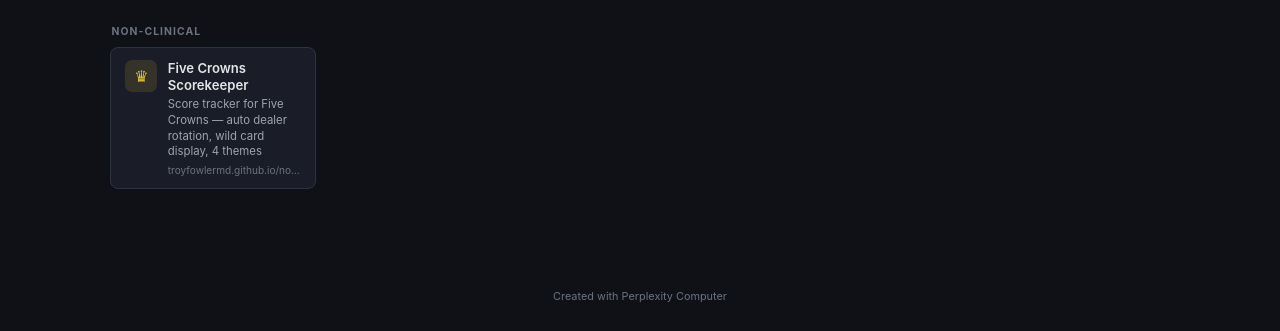
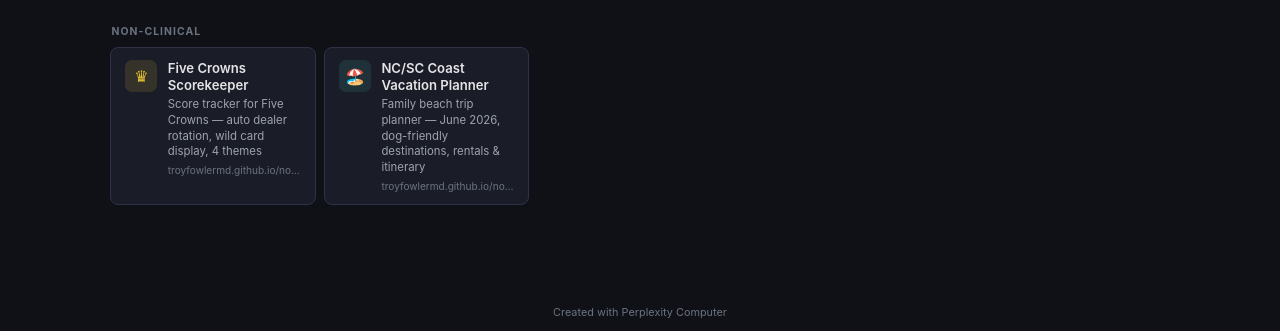
Before and after one commit to TroyFowlerMD/my-dashboard, a plain HTML site: page index.html in a window 1280 px wide. Shown: the part 1148-1479 px from the top of the page. Drawn offline with Linux system fonts and the light colour scheme.

Commit message:
Add NC/SC Coast Vacation Planner card to Non-clinical section

```diff
--- a/index.html
+++ b/index.html
@@ -276,6 +276,14 @@
           <div class="card-url">troyfowlermd.github.io/non-clinical</div>
         </div>
       </a>
+      <a class="card" data-c="teal" href="https://troyfowlermd.github.io/non-clinical/nc-sc-coast-vacation-planner.html" target="_blank" rel="noopener">
+        <div class="card-icon">🏖️</div>
+        <div class="card-body">
+          <div class="card-title">NC/SC Coast Vacation Planner</div>
+          <div class="card-desc">Family beach trip planner — June 2026, dog-friendly destinations, rentals &amp; itinerary</div>
+          <div class="card-url">troyfowlermd.github.io/non-clinical/nc-sc-coast-vacation-planner.html</div>
+        </div>
+      </a>
     </div>
   </div>
 
```
